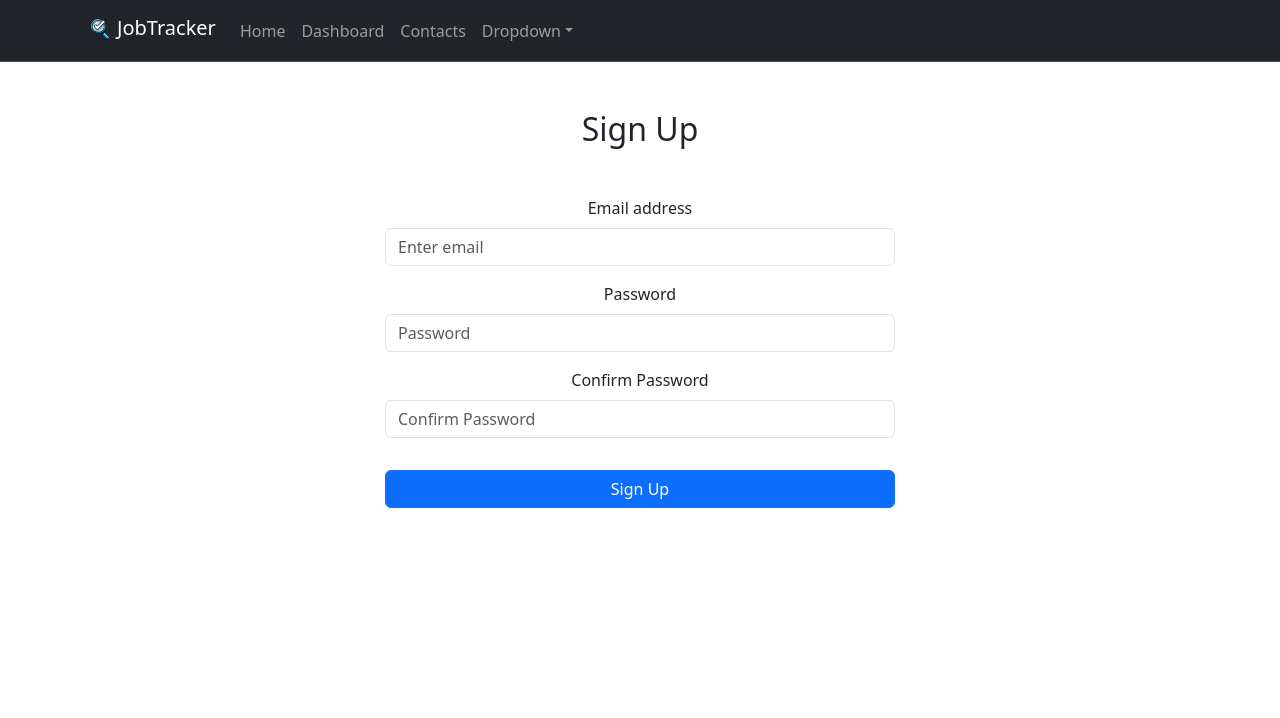
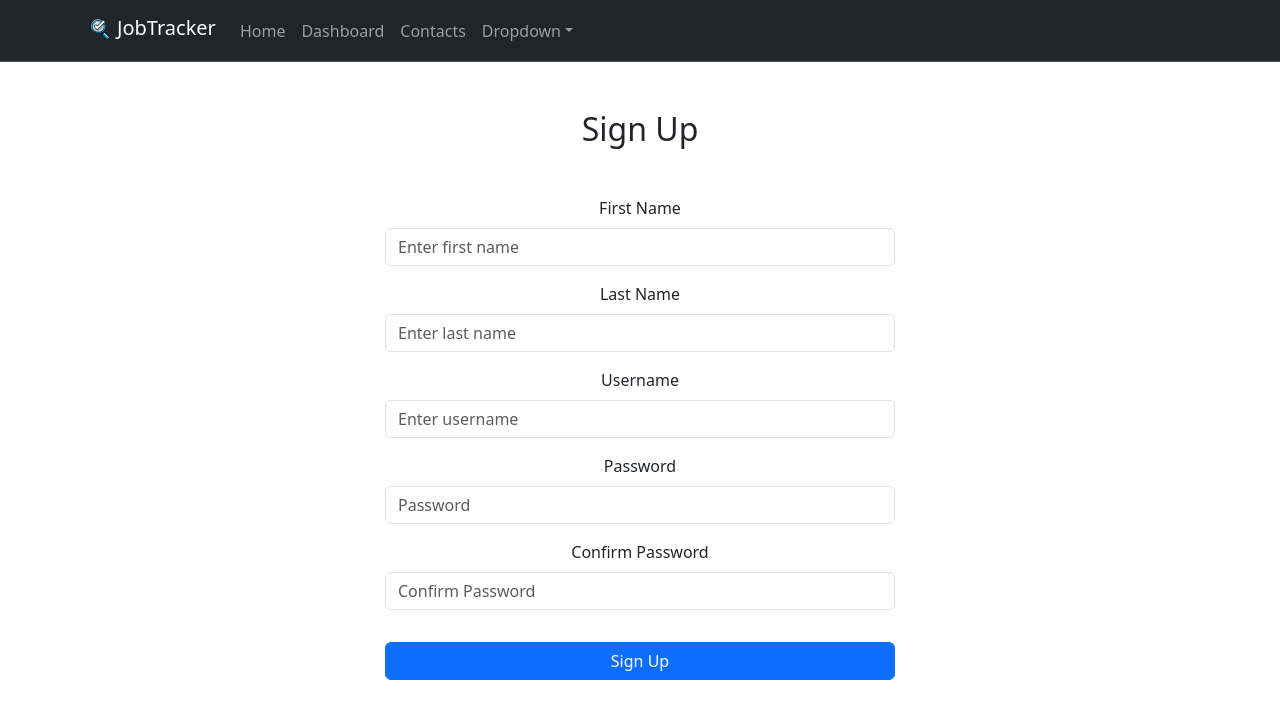
Before and after one commit to sbjacobs231/job_tracker, a React (Create React App) app in the folder client/: page /signup in a window 1280 px wide. Shown: the top 718 px of the page. Built offline with nearby package versions, Linux system fonts and the light colour scheme.

Commit message:
JT-25 finished registration feature

```diff
--- a/client/src/pages/SignupPage.js
+++ b/client/src/pages/SignupPage.js
@@ -1,19 +1,31 @@
-import react, { useState } from 'react';
+import { useState } from 'react';
 import { Form, Button, Container, Row, Col } from 'react-bootstrap';
 
 function Signup() {
-    const [email, setEmail] = useState('');
+    const [firstName, setFirstName] = useState('');
+    const [lastName, setLastName] = useState('');
+    const [username, setUsername] = useState('');
     const [password, setPassword] = useState('');
     const [confirmPassword, setConfirmPassword] = useState('');
 
-    const handleSubmit = (e) => {
-        e.preventDefault();
-        if (password !== confirmPassword) {
+    const handleSubmit = async (e) => {
+      e.preventDefault();
+      if (password !== confirmPassword) {
         alert('Passwords do not match');
         return;
-        }
-        console.log('Email:', email);
-        console.log('Password:', password);
+      }
+      const response = await fetch('/api/signup', {
+        method: "POST",
+        headers: {"Content-Type": "application/json"},
+        body: JSON.stringify({
+          first_name: firstName,
+          last_name: lastName,
+          username,
+          password
+        })
+      });
+      const data = await response.json();
+      alert(data.message)
     };
 
     return (
@@ -22,13 +34,33 @@ function Signup() {
         <Col md={6}>
           <h2 className="text-center mb-5" >Sign Up</h2>
           <Form onSubmit={handleSubmit}>
-            <Form.Group className="mb-3" controlId="formBasicEmail">
-              <Form.Label>Email address</Form.Label>
+            <Form.Group className="mb-3" controlId="formBasicFirstName">
+              <Form.Label>First Name</Form.Label>
               <Form.Control
-                type="email"
-                placeholder="Enter email"
-                value={email}
-                onChange={(e) => setEmail(e.target.value)}
+                type="text"
+                placeholder="Enter first name"
+                value={firstName}
+                onChange={e => setFirstName(e.target.value)}
+                required
+              />
+            </Form.Group>
+            <Form.Group className="mb-3" controlId="formBasicLastName">
+              <Form.Label>Last Name</Form.Label>
+              <Form.Control
+                type="text"
+                placeholder="Enter last name"
+                value={lastName}
+                onChange={e => setLastName(e.target.value)}
+                required
+              />
+            </Form.Group>
+            <Form.Group className="mb-3" controlId="formBasicUsername">
+              <Form.Label>Username</Form.Label>
+              <Form.Control
+                type="text"
+                placeholder="Enter username"
+                value={username}
+                onChange={(e) => setUsername(e.target.value)}
                 required
               />
             </Form.Group>
```
Also changed, not shown: 2 other files (tests, documents, lock files or other folders).
